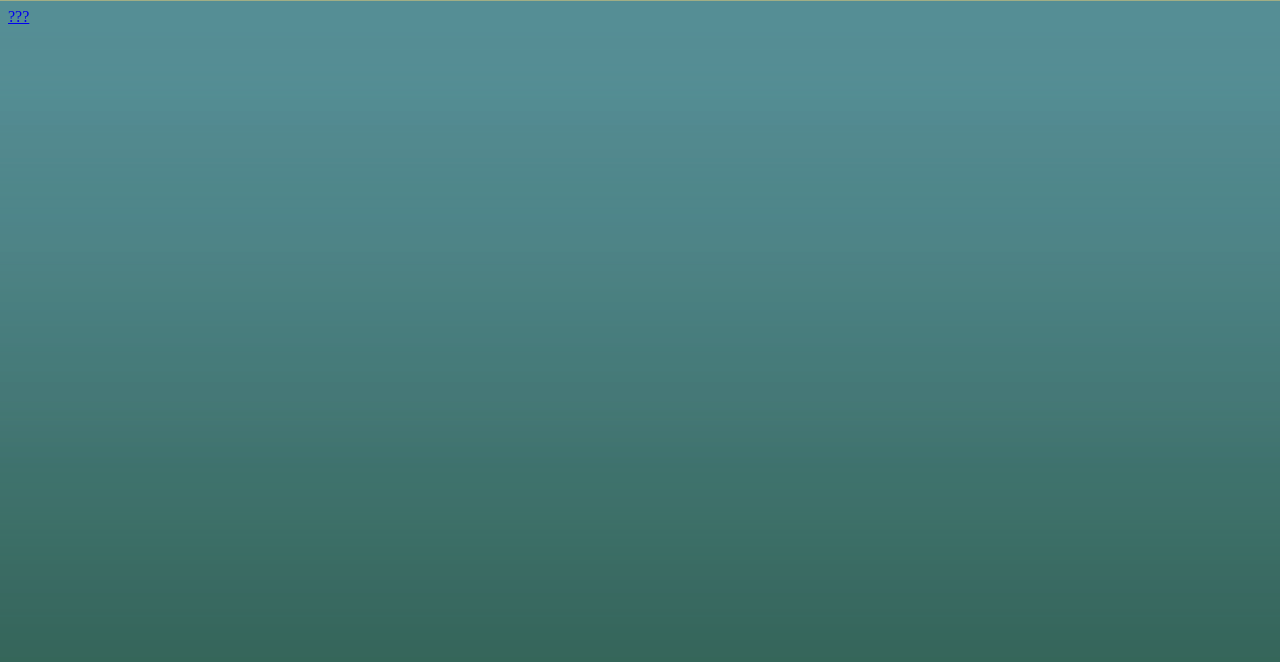
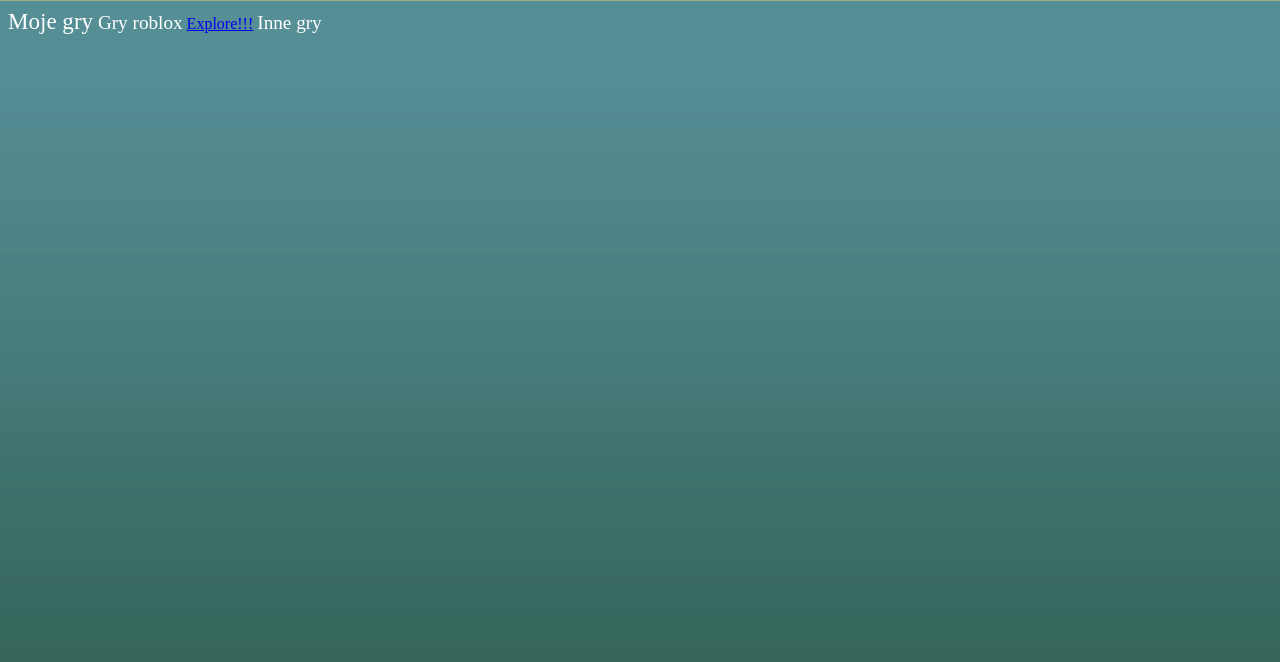
Before and after one commit to WojtAnG4/Strona, a plain HTML site: page Gry/Games.html in a window 1280 px wide. Drawn offline with Linux system fonts and the light colour scheme.

Commit message:
Update Games.html

```diff
--- a/Gry/Games.html
+++ b/Gry/Games.html
@@ -1,5 +1,8 @@
 <html>
 <head>
-<body background="tlo.PNG" text=white>
+<body background="tlo.png" text=white>
 <title>Moje gry</title>
-<a href="x.html">???</a>
+<big><big><text>Moje gry</big>
+<text>Gry roblox</big>
+<a href="x.html">Explore!!!</a>
+<big><text>Inne gry</big>
```
